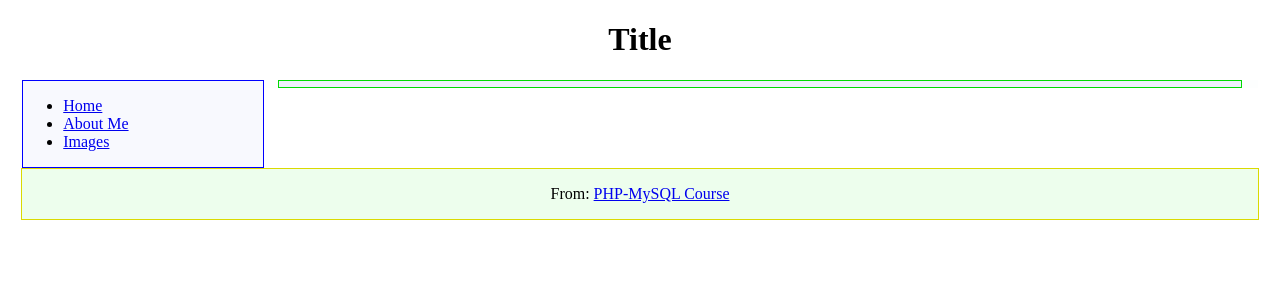
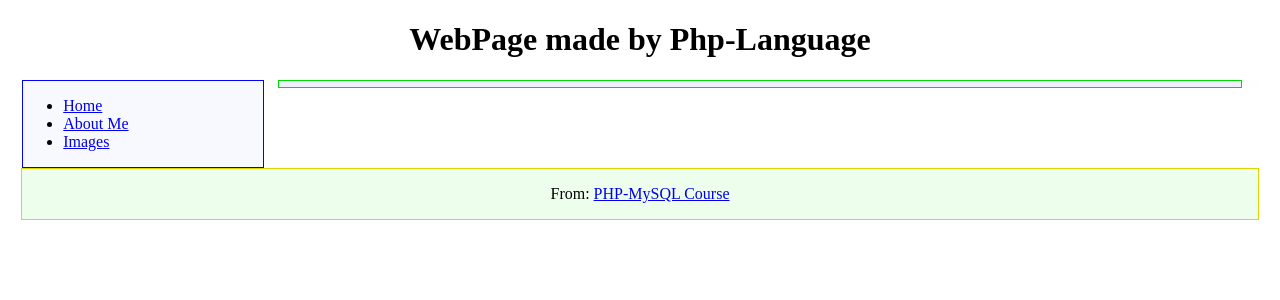
Before and after one commit to workrav/jenkinsbuild, a PHP site: page /index.php in a window 1280 px wide. Shown: the top 300 px of the page. Run offline with PHP 8.4, Linux system fonts and the light colour scheme.

Commit message:
fifth commit

```diff
--- a/index.php
+++ b/index.php
@@ -4,7 +4,7 @@
 // create an array with data for title, and meta, for each page
 $pgdata = array();
 $pgdata['index'] = array(
- 'title'=>'Title',
+ 'title'=>'WebPage made by Php-Language',
  'description'=>'Here add the description for Home page',
  'keywords'=>'meta keywords, for, home page'
 );
```
